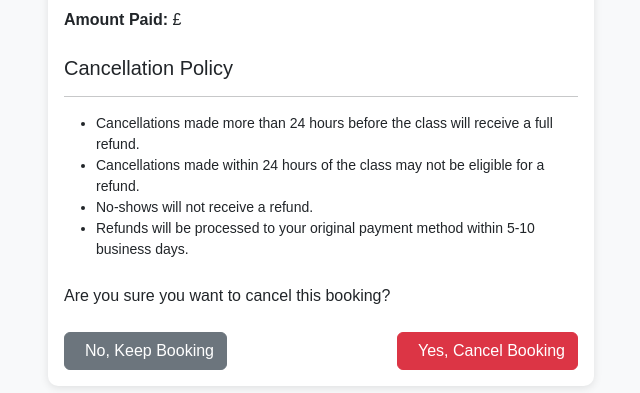
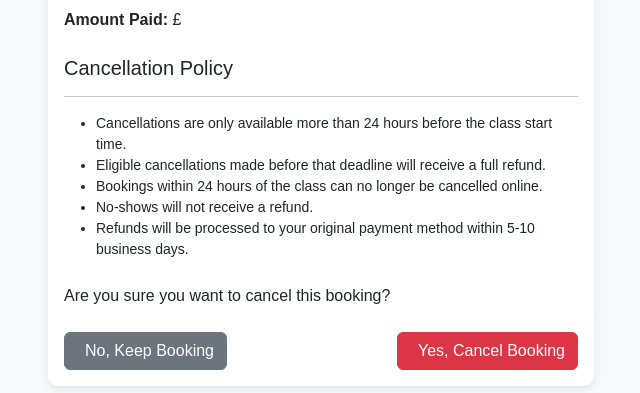
Before and after one commit to JModi16/classbooking, a Django app: template templates/bookings/cancel_booking.html in a window 1280 px wide. Shown: the part 414-807 px from the top of the page, without its empty margins (319-959 px from the left). Run offline with Django 3.2, Linux system fonts and the light colour scheme; the template is opened without the code that fills it, so the values that code supplies are empty.

Commit message:
Clarify 24-hour cancellation policy on cancel page

```diff
--- a/templates/bookings/cancel_booking.html
+++ b/templates/bookings/cancel_booking.html
@@ -51,8 +51,9 @@
                         <h5>Cancellation Policy</h5>
                         <hr>
                         <ul class="small">
-                            <li>Cancellations made more than 24 hours before the class will receive a full refund.</li>
-                            <li>Cancellations made within 24 hours of the class may not be eligible for a refund.</li>
+                            <li>Cancellations are only available more than 24 hours before the class start time.</li>
+                            <li>Eligible cancellations made before that deadline will receive a full refund.</li>
+                            <li>Bookings within 24 hours of the class can no longer be cancelled online.</li>
                             <li>No-shows will not receive a refund.</li>
                             <li>Refunds will be processed to your original payment method within 5-10 business days.</li>
                         </ul>
```
